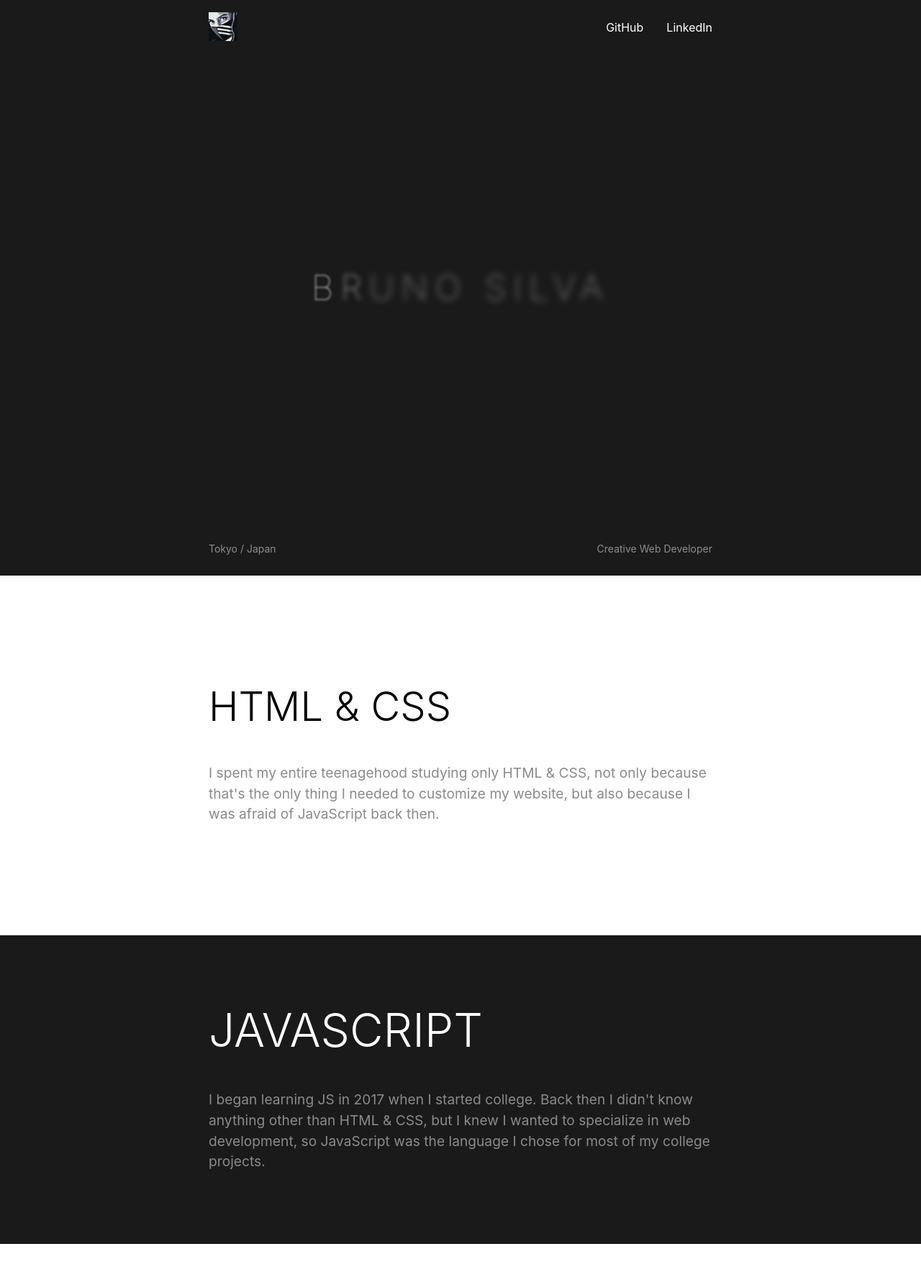
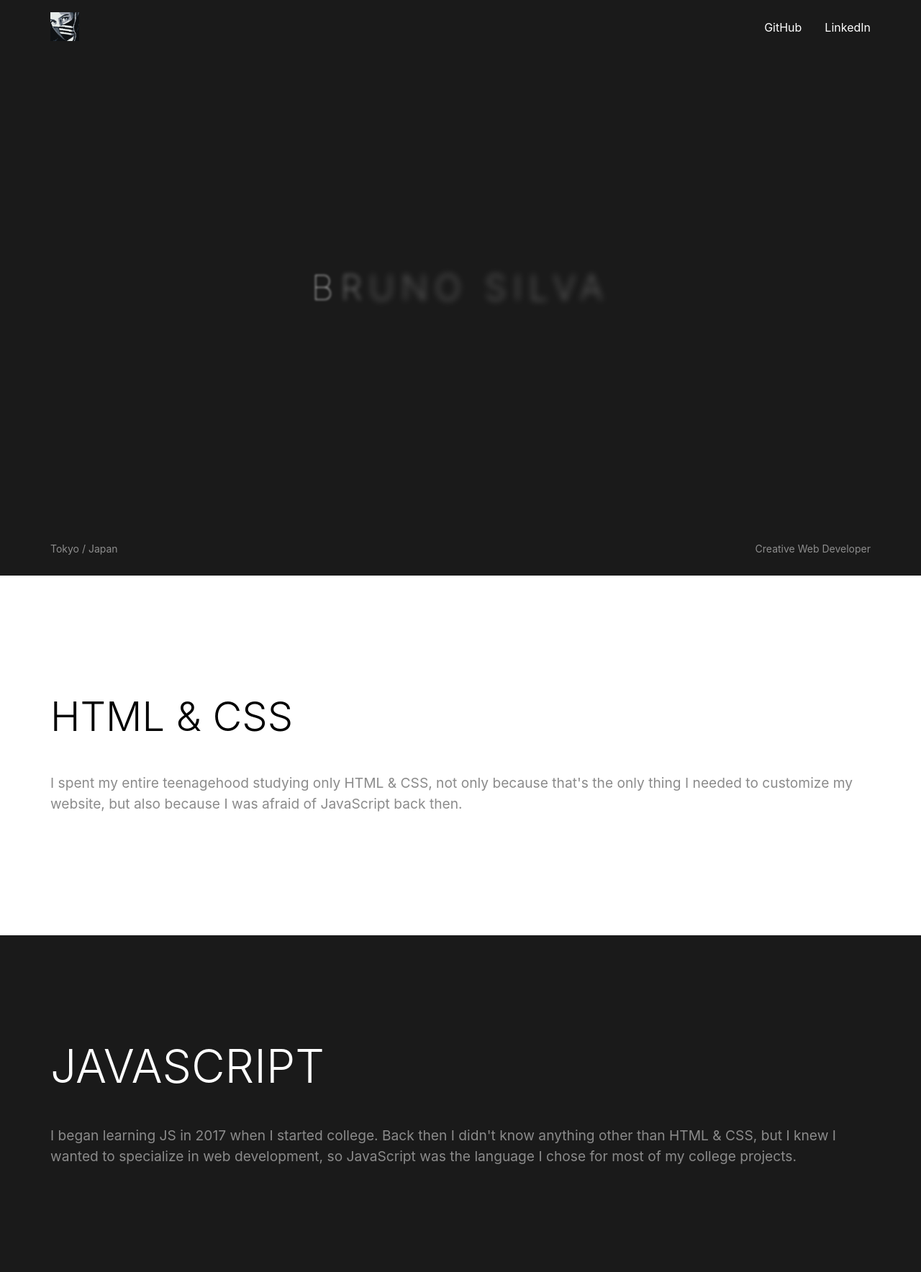
Before and after one commit to SirBruno/portfolio, a React (Create React App) app: page / in a window 1280 px wide. Shown: the top 1768 px of the page at 72% size. Before the commit the page ends 1729 px from the top, so only its background shows below. Built offline with nearby package versions, Linux system fonts and the light colour scheme.

Commit message:
increased the width of the sections

```diff
--- a/src/components/Hero/Hero.css
+++ b/src/components/Hero/Hero.css
@@ -13,7 +13,7 @@
   position: absolute;
   top: 0;
   width: 100%;
-  max-width: 700px;
+  max-width: 1140px;
   display: flex;
   justify-content: space-between;
   margin: 0 auto;
@@ -53,7 +53,7 @@
   position: absolute;
   bottom: 0;
   width: 100%;
-  max-width: 700px;
+  max-width: 1140px;
   display: flex;
   line-height: 1;
   justify-content: space-between;
--- a/src/components/HtmlCss/HtmlCss.css
+++ b/src/components/HtmlCss/HtmlCss.css
@@ -8,7 +8,7 @@
 }
 
 .HtmlCss div {
-  max-width: 700px;
+  max-width: 1140px;
   margin: 0 auto;
 }
 
--- a/src/components/Section/Section.css
+++ b/src/components/Section/Section.css
@@ -30,9 +30,9 @@ section.dark {
 }
 
 .section__inner {
-  max-width: 700px;
+  max-width: 1140px;
   margin: 0 auto;
-  padding: 100px 0;
+  padding: 150px 0;
 }
 
 @media screen and (max-width: 600px) {
```
